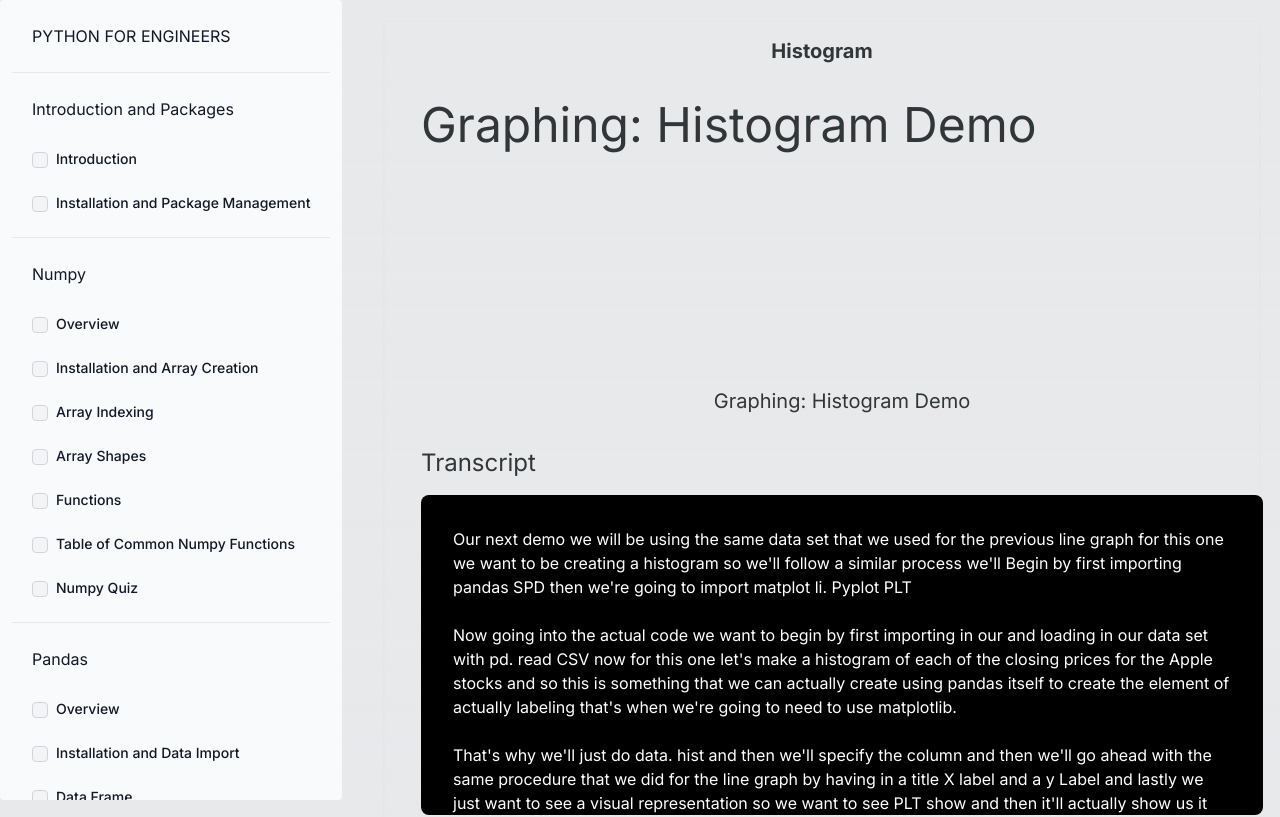
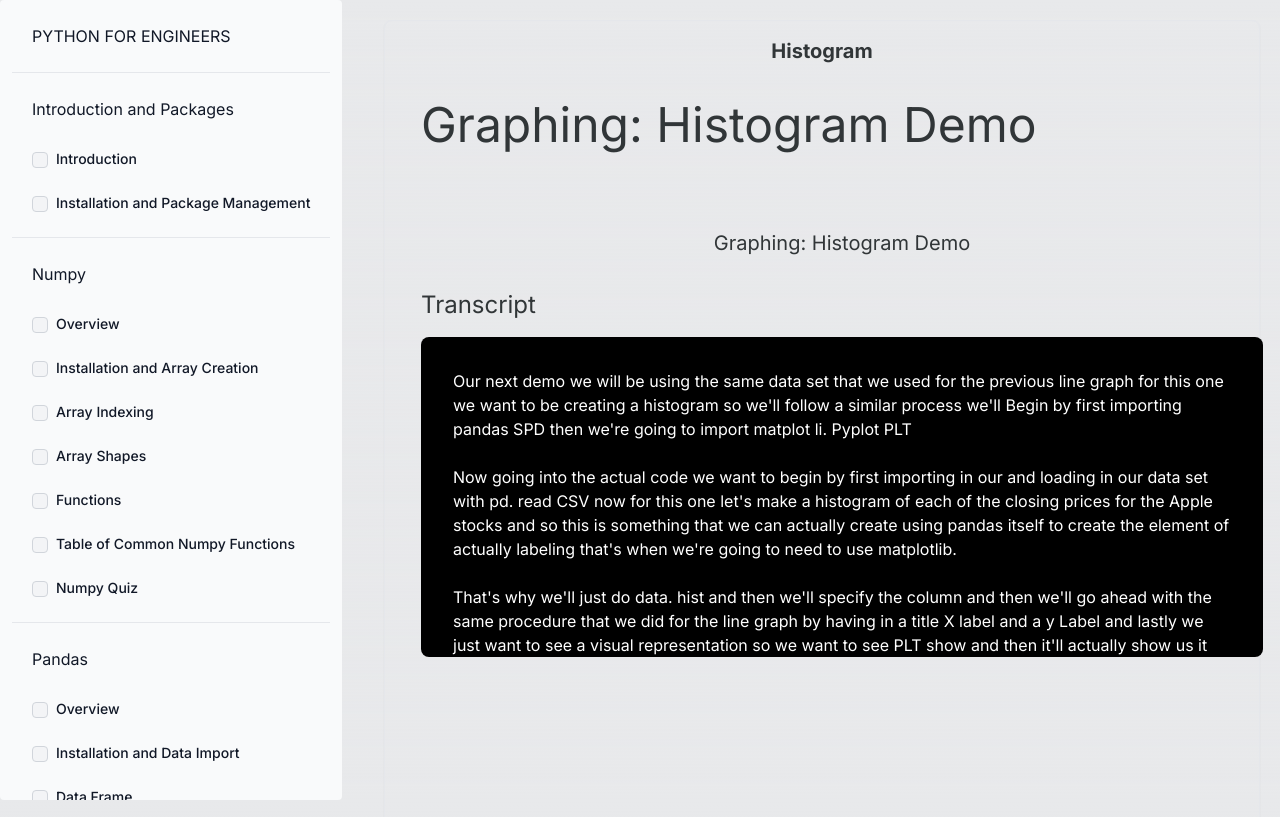
Before and after one commit to austin-bmitchell15/cs3803_website, a Next.js app: page /graphing/histogram in a window 1280 px wide. Shown: the top 817 px of the page. Built offline with nearby package versions, Linux system fonts and the light colour scheme.

Commit message:
make update to avoid spacing on video

```diff
--- a/src/components/Video.tsx
+++ b/src/components/Video.tsx
@@ -24,7 +24,7 @@
     saveSubmoduleStatus(moduleId);
   }
   return (
-    <div className="flex justify-center items-center h-screen">
+    <div className="flex justify-center h-screen">
       <div className="flex flex-col items-center">
         {/* <!-- Children elements --> */}
         <p className="text-xl mt-10 mb-4">{description}</p>
@@ -44,20 +44,5 @@
         )}
       </div>
     </div>
-    // <div className="flex items-center ">
-    //     <p className="text-lg">"This video introduces loops in Python."</p>
-    //     <iframe width="560" height="315" src={videoUrl} title="YouTube video player" frameBorder="0" allow="accelerometer; autoplay; clipboard-write; encrypted-media; gyroscope; picture-in-picture; web-share" referrerPolicy="strict-origin-when-cross-origin" allowFullScreen></iframe>
-    // </div>
-    // <div className="relative overflow-hidden bg-gray-900 rounded-lg shadow-md">
-    //     <iframe className="absolute inset-0 w-full h-full" src={videoUrl} frameBorder="0" allow="autoplay; encrypted-media" allowFullScreen></iframe>
-    // </div>
-    // <div className="flex justify-center items-center h-screen">
-
-    //     <div className="bg-gray-200 p-8 rounded-lg shadow-lg">
-    //         <div>
-
-    //         </div>
-    //     </div>
-    // </div>
   );
 }
```
Also changed, not shown: src/components/CustomSidebar.tsx (+0 -9 lines).
